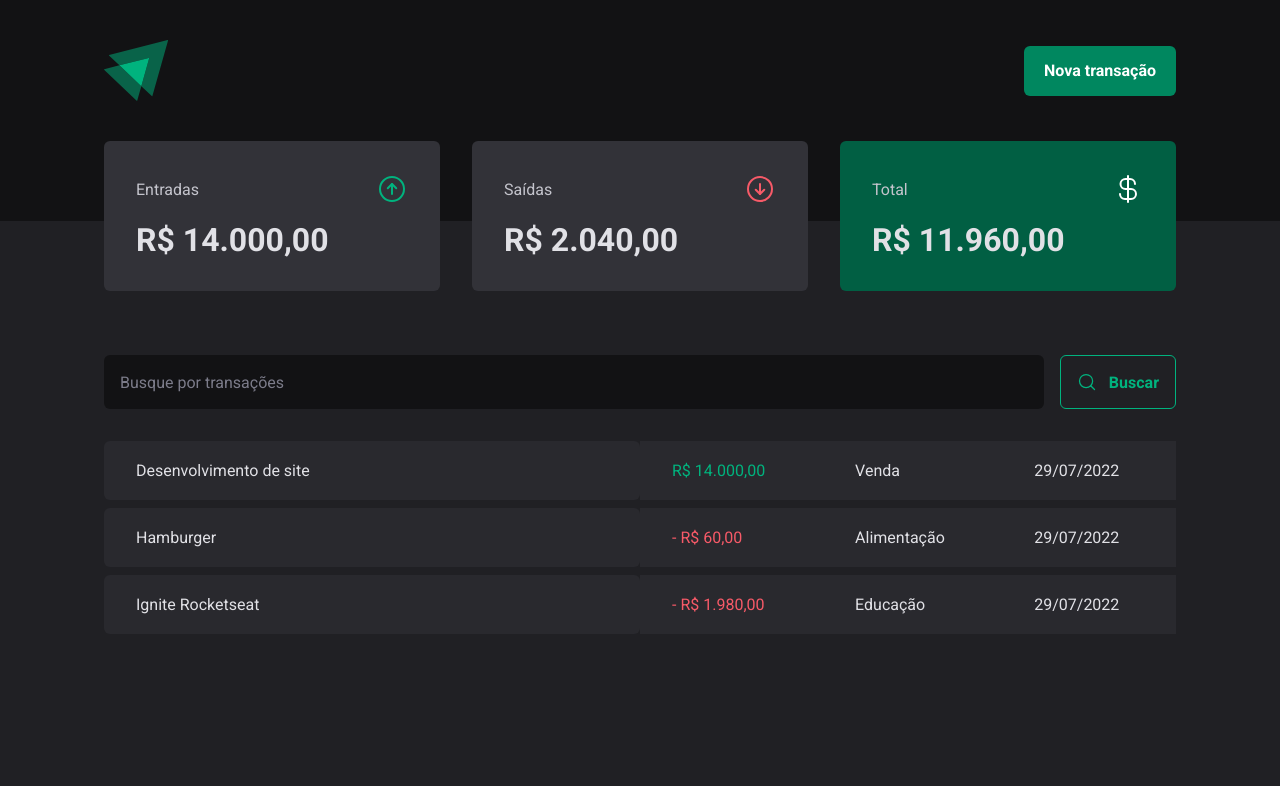
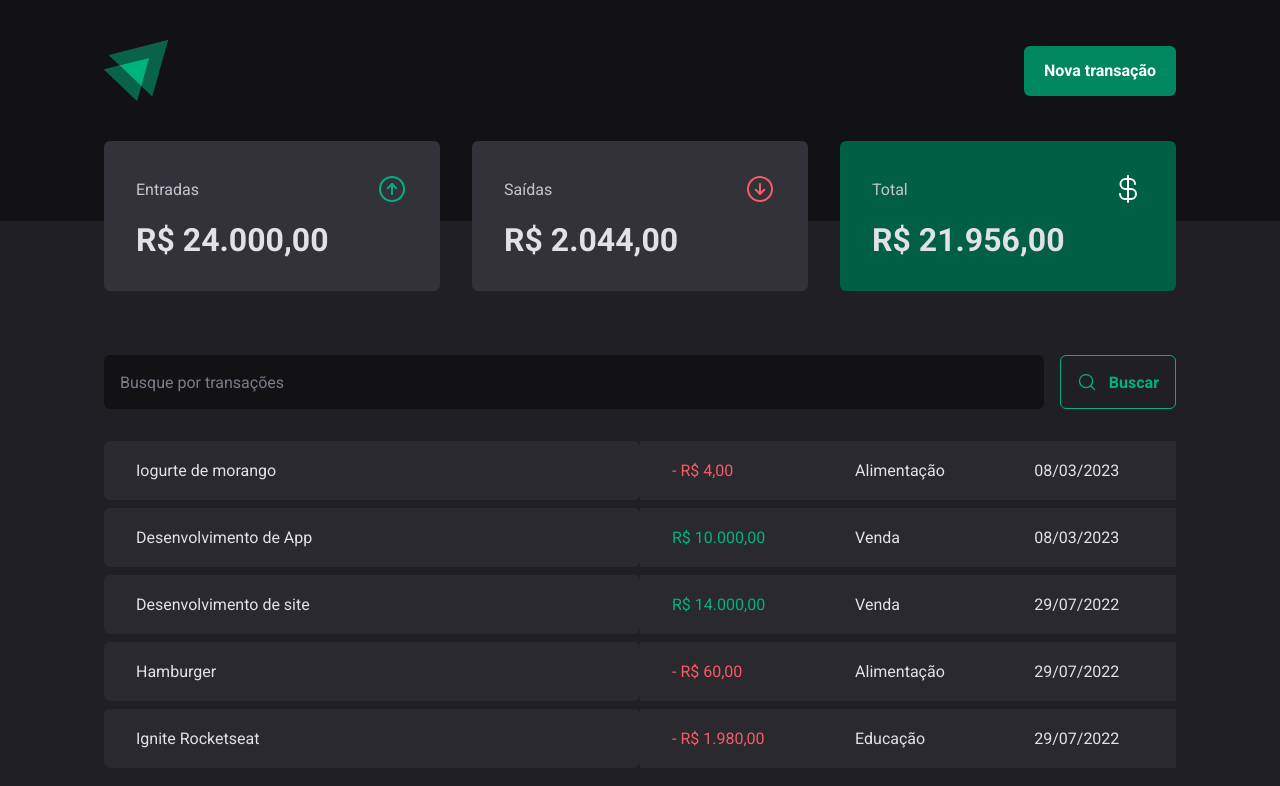
Before and after one commit to JuniorSelister/rocketseat-ignite-2022, a React (Vite) app in the folder 03-dt-money/: page / in a window 1280 px wide. Shown: the top 786 px of the page. Built offline with nearby package versions, Linux system fonts and the light colour scheme; data requests are answered from the project's data file.

Commit message:
Transaction features

```diff
--- a/03-dt-money/server.json
+++ b/03-dt-money/server.json
@@ -23,6 +23,22 @@
       "category": "Educação",
       "price": 1980,
       "createdAt": "2022-07-29T19:24:44.5052"
+    },
+    {
+      "description": "Desenvolvimento de App",
+      "price": 10000,
+      "category": "Venda",
+      "type": "income",
+      "createdAt": "2023-03-08T14:58:52.433Z",
+      "id": 4
+    },
+    {
+      "description": "Iogurte de morango",
+      "price": 4,
+      "category": "Alimentação",
+      "type": "outcome",
+      "createdAt": "2023-03-08T15:27:26.281Z",
+      "id": 5
     }
   ]
 }
--- a/03-dt-money/src/components/Header/NewTransactionModal/index.tsx
+++ b/03-dt-money/src/components/Header/NewTransactionModal/index.tsx
@@ -1,9 +1,11 @@
+import { zodResolver } from '@hookform/resolvers/zod';
 import * as Dialog from '@radix-ui/react-dialog';
 import { ArrowCircleDown, ArrowCircleUp, X } from 'phosphor-react';
+import { useContext } from 'react';
+import { Controller, useForm } from 'react-hook-form';
+import * as z from 'zod';
+import { TransactionsContext } from '../../../contexts/TransactionsContext';
 import { CloseButton, Content, Overlay, TransactionType, TransactionTypeButton } from './styles';
-import * as z from 'zod'
-import { Controller, useForm } from 'react-hook-form';
-import { zodResolver } from '@hookform/resolvers/zod';
 
 const newTransactionFormSchema = z.object({
   description: z.string(),
@@ -18,19 +20,29 @@
 type NewTransactionFormInputs = z.infer<typeof newTransactionFormSchema>
 
 export function NewTransactionModal() {
+  const { createTransaction } = useContext(TransactionsContext)
+
   const {
     control,
     register,
     handleSubmit,
-    formState: { isSubmitting }
+    formState: { isSubmitting },
+    reset,
   } = useForm<NewTransactionFormInputs>({
     resolver: zodResolver(newTransactionFormSchema)
   })
 
   async function handleCreateNewTransaction(data: NewTransactionFormInputs) {
-    await new Promise(resolve => setTimeout(resolve, 2000))
+    const { description, price, category, type } = data;
 
-    console.log(data)
+    await createTransaction({
+      description,
+      price,
+      category,
+      type,
+    })
+
+    reset()
   }
 
   return (
--- a/03-dt-money/src/contexts/TransactionsContext.tsx
+++ b/03-dt-money/src/contexts/TransactionsContext.tsx
@@ -10,9 +10,17 @@
   createdAt: string
 }
 
+interface CreateTransactionInput {
+  description: string
+  price: number
+  category: string
+  type: 'income' | 'outcome'
+}
+
 interface TransactionContextType {
   transactions: Transaction[];
   fetchTransactions: (query?: string) => Promise<void>;
+  createTransaction: (data: CreateTransactionInput) => Promise<void>
 }
 
 interface TransactionsProviderProps {
@@ -27,11 +35,27 @@
   async function fetchTransactions(query?: string) {
     const response = await api.get('transactions', {
       params: {
+        _sort: 'createdAt',
+        _order: 'desc',
         q: query
       }
     })
 
     setTransactions(response.data)
+  }
+
+  async function createTransaction(data: CreateTransactionInput) {
+    const { description, price, category, type } = data;
+
+    const response = await api.post('transactions', {
+      description,
+      price,
+      category,
+      type,
+      createdAt: new Date(),
+    })
+
+    setTransactions(state => [response.data, ...state])
   }
 
   useEffect(() => {
@@ -41,6 +65,7 @@
     <TransactionsContext.Provider value={{
       transactions,
       fetchTransactions,
+      createTransaction
     }}>
       {children}
     </TransactionsContext.Provider>
```
